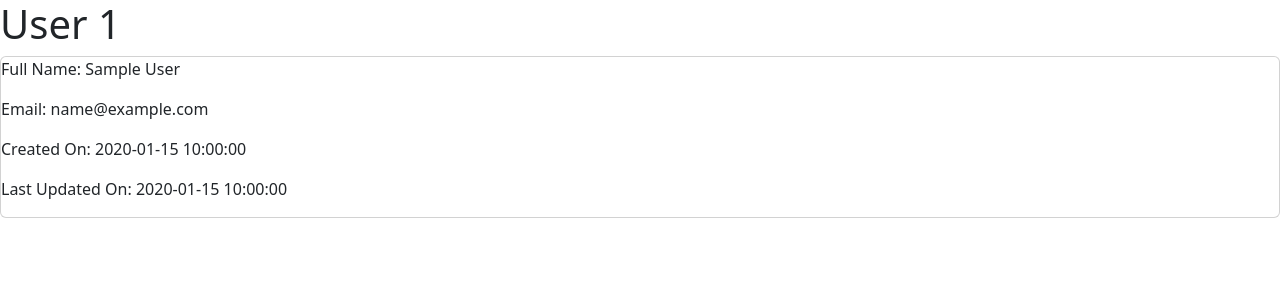
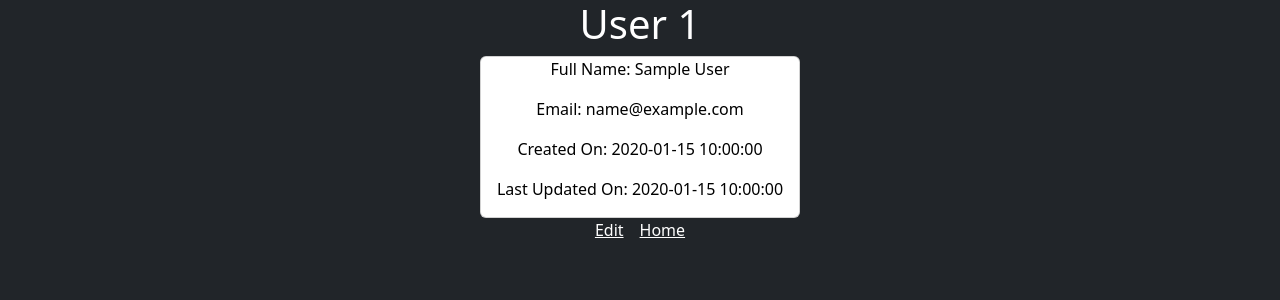
Before and after one commit to kdang0/Users_ASS, a Flask app: page /show/1 in a window 1280 px wide. Shown: the top 300 px of the page. Run offline with Flask 2, Linux system fonts and the light colour scheme; tables that the repository leaves empty or names only in its code hold one stand-in row (values such as "Sample post").

Commit message:
modularization

```diff
--- a/flask_app/controller/users.py
+++ b/flask_app/controller/users.py
@@ -1,4 +1,4 @@
-from flask import Flask, redirect, request, render_template, session
+from flask import redirect, request, render_template, session
 from flask_app import app
 from flask_app.models.user import User
 
--- a/flask_app/templates/create.html
+++ b/flask_app/templates/create.html
@@ -12,7 +12,7 @@
     <title>Document</title>
 </head>
 
-<body>
+<body class="bg-dark text-white">
     <form action="/create_user" method="POST" class="d-flex flex-column justify-content-center align-items-center gap-2">
         <h1>Add User</h1>
         <div>
--- a/flask_app/templates/edit.html
+++ b/flask_app/templates/edit.html
@@ -8,7 +8,7 @@
         integrity="sha384-Zenh87qX5JnK2Jl0vWa8Ck2rdkQ2Bzep5IDxbcnCeuOxjzrPF/et3URy9Bv1WTRi" crossorigin="anonymous">
     <title>Document</title>
 </head>
-<body>
+<body class="bg-dark text-white">
     <form action="/edit" method="POST" class="d-flex flex-column justify-content-center align-items-center gap-2">
         <input type="hidden" name= "id" value = "{{ user.id }}">
         <h1>Edit User</h1>
--- a/flask_app/templates/result.html
+++ b/flask_app/templates/result.html
@@ -8,7 +8,7 @@
     integrity="sha384-Zenh87qX5JnK2Jl0vWa8Ck2rdkQ2Bzep5IDxbcnCeuOxjzrPF/et3URy9Bv1WTRi" crossorigin="anonymous">
     <title>Document</title>
 </head>
-<body>
+<body class="bg-dark text-white">
     <main class="d-flex flex-column justify-content-center align-items-center">
         <h1>All Users</h1>
         <table class="table table-striped table-hover table-bordered table-primary">
--- a/flask_app/templates/show.html
+++ b/flask_app/templates/show.html
@@ -8,13 +8,20 @@
         integrity="sha384-Zenh87qX5JnK2Jl0vWa8Ck2rdkQ2Bzep5IDxbcnCeuOxjzrPF/et3URy9Bv1WTRi" crossorigin="anonymous">
     <title>Document</title>
 </head>
-<body>
-    <h1>User {{ user.id }}</h1>
-    <div class="card">
-        <p>Full Name: {{user.first_name}} {{user.last_name}} </p>
-        <p>Email: {{ user.email }}</p>
-        <p>Created On: {{ user.created_at }}</p>
-        <p>Last Updated On: {{ user.updated_at }}</p>
+<body class="bg-dark">
+    <div class="text-black justify-content-center d-flex flex-column align-items-center">
+        <h1 class="text-white">User {{ user.id }}</h1>
+        <div class="card col-3 d-flex flex-column align-items-center">
+            <p>Full Name: {{user.first_name}} {{user.last_name}} </p>
+            <p>Email: {{ user.email }}</p>
+            <p>Created On: {{ user.created_at }}</p>
+            <p>Last Updated On: {{ user.updated_at }}</p>
+        </div>
+    </div>
+
+    <div class="d-flex justify-content-center gap-3">
+        <a href="/edit_user/{{user.id}}" class="text-white">Edit</a>
+        <a href="/" class="text-white">Home</a>
     </div>
 
 </body>
```
